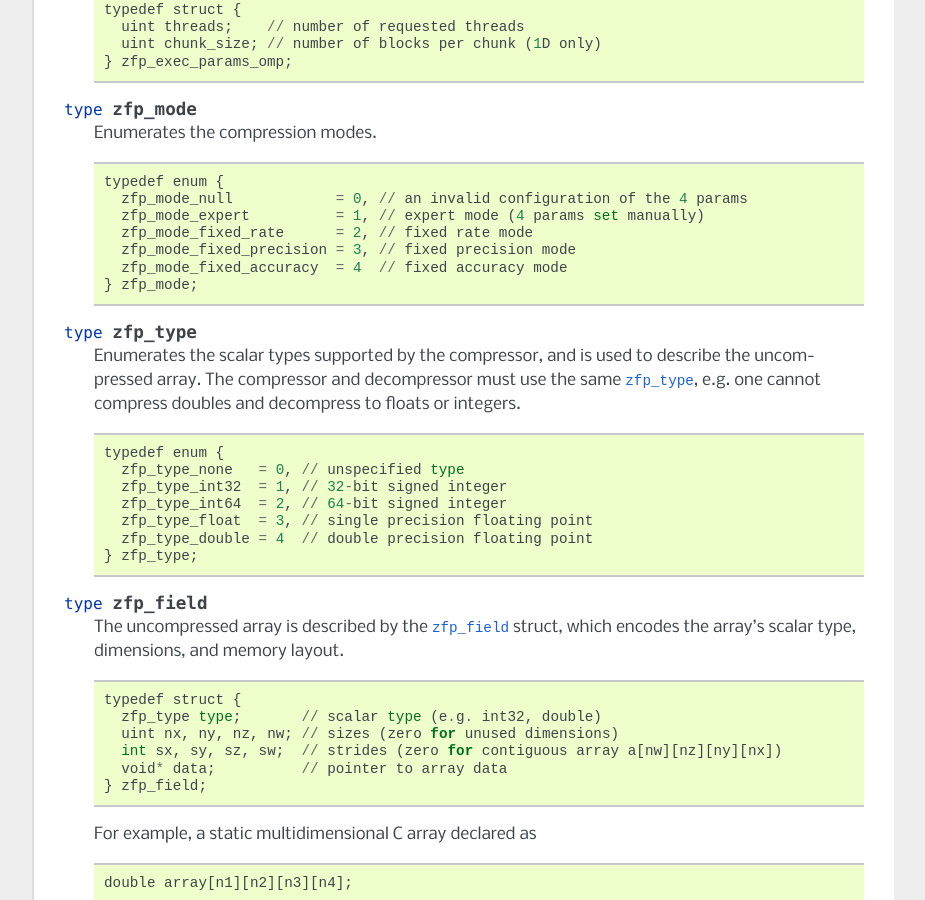
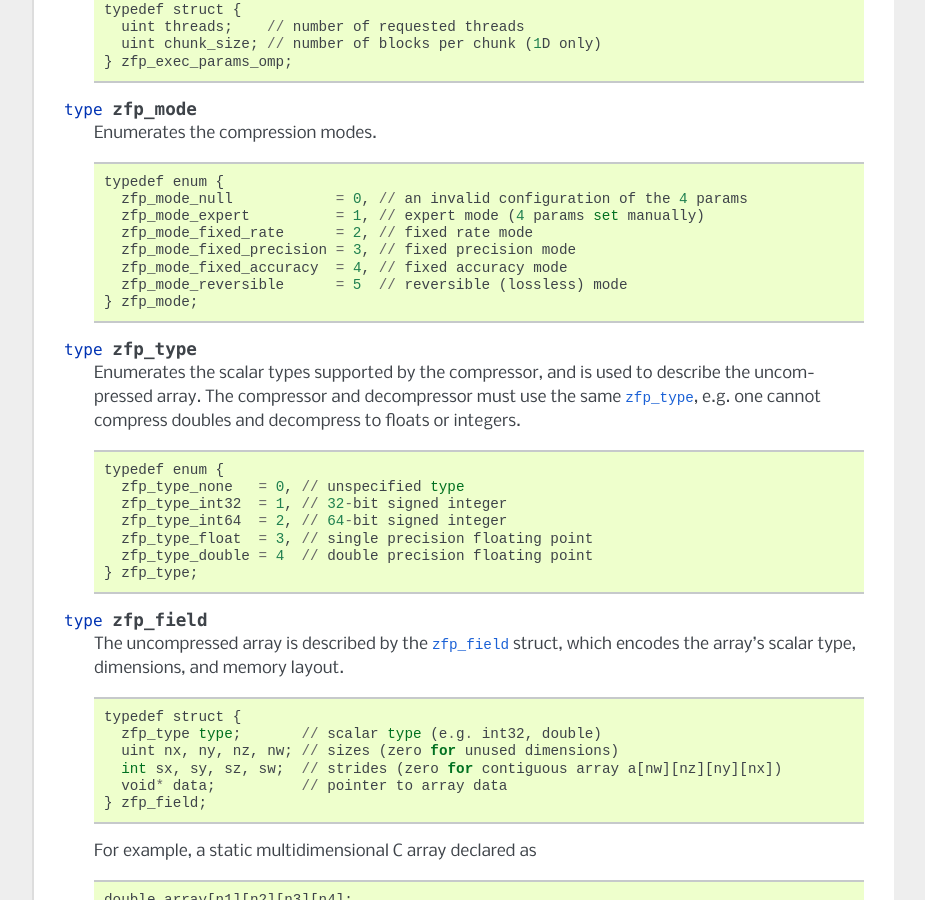
Before and after one commit to LLNL/zfp, a Sphinx documentation site: the page built from docs/source/high-level-api.rst, in a window 1280 px wide and 900 px high, scrolled down 2991 px. Shown: the whole window, without its empty margins (198-1123 px from the left). Built offline with Sphinx 7.4.7, drawn with Linux system fonts in a browser that asks for light colours; formulas are drawn with MathJax 3.

Commit message:
Add missing reversible mode to documentation, correct parameter names

```diff
--- a/docs/source/high-level-api.rst
+++ b/docs/source/high-level-api.rst
@@ -180,7 +180,8 @@ Types
       zfp_mode_expert          = 1, // expert mode (4 params set manually)
       zfp_mode_fixed_rate      = 2, // fixed rate mode
       zfp_mode_fixed_precision = 3, // fixed precision mode
-      zfp_mode_fixed_accuracy  = 4  // fixed accuracy mode
+      zfp_mode_fixed_accuracy  = 4, // fixed accuracy mode
+      zfp_mode_reversible      = 5  // reversible (lossless) mode
     } zfp_mode;
 
 .. c:type:: zfp_type
```
Also changed, not shown: other parts of docs/source/high-level-api.rst (+2 -2 lines).
